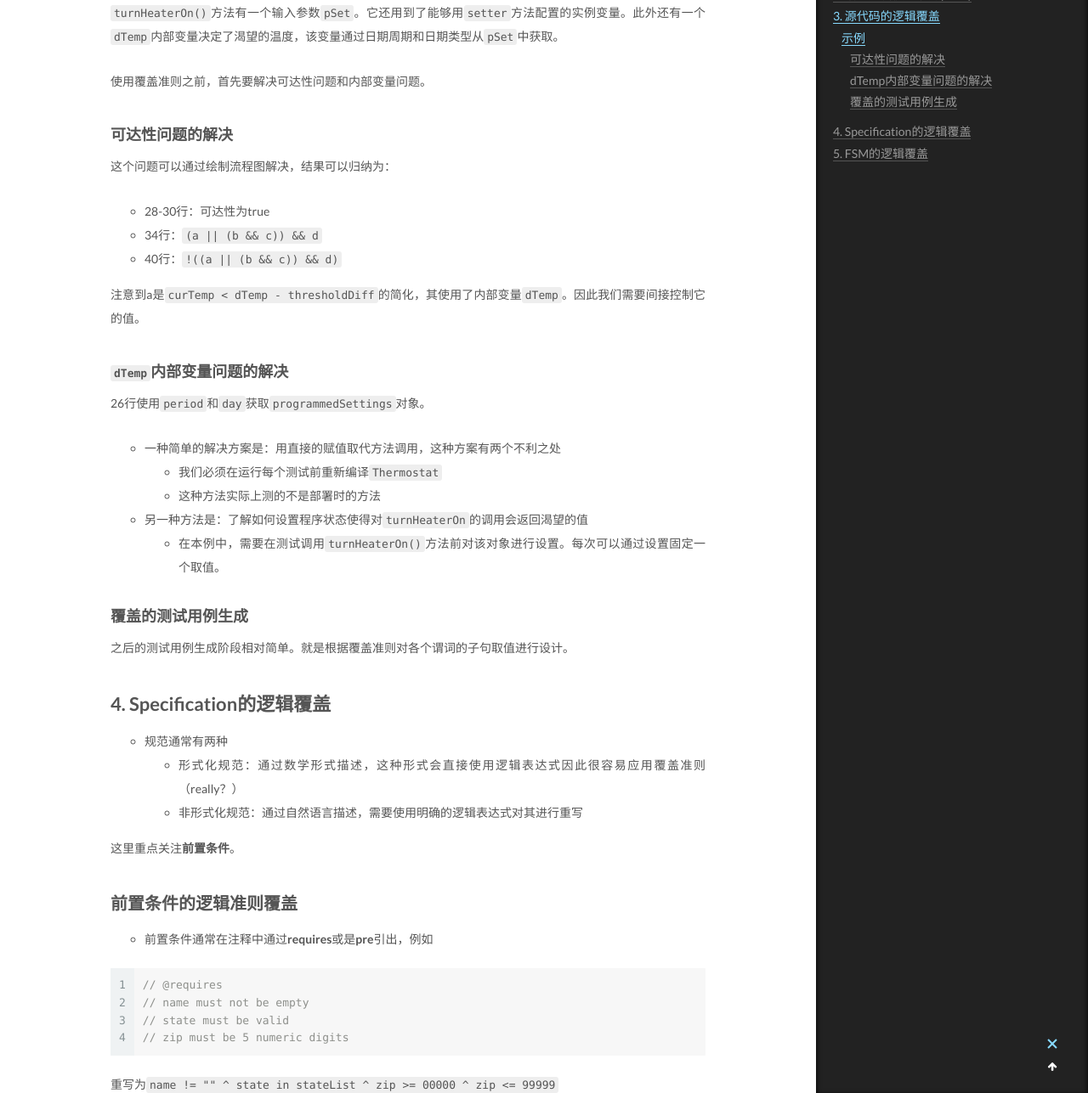
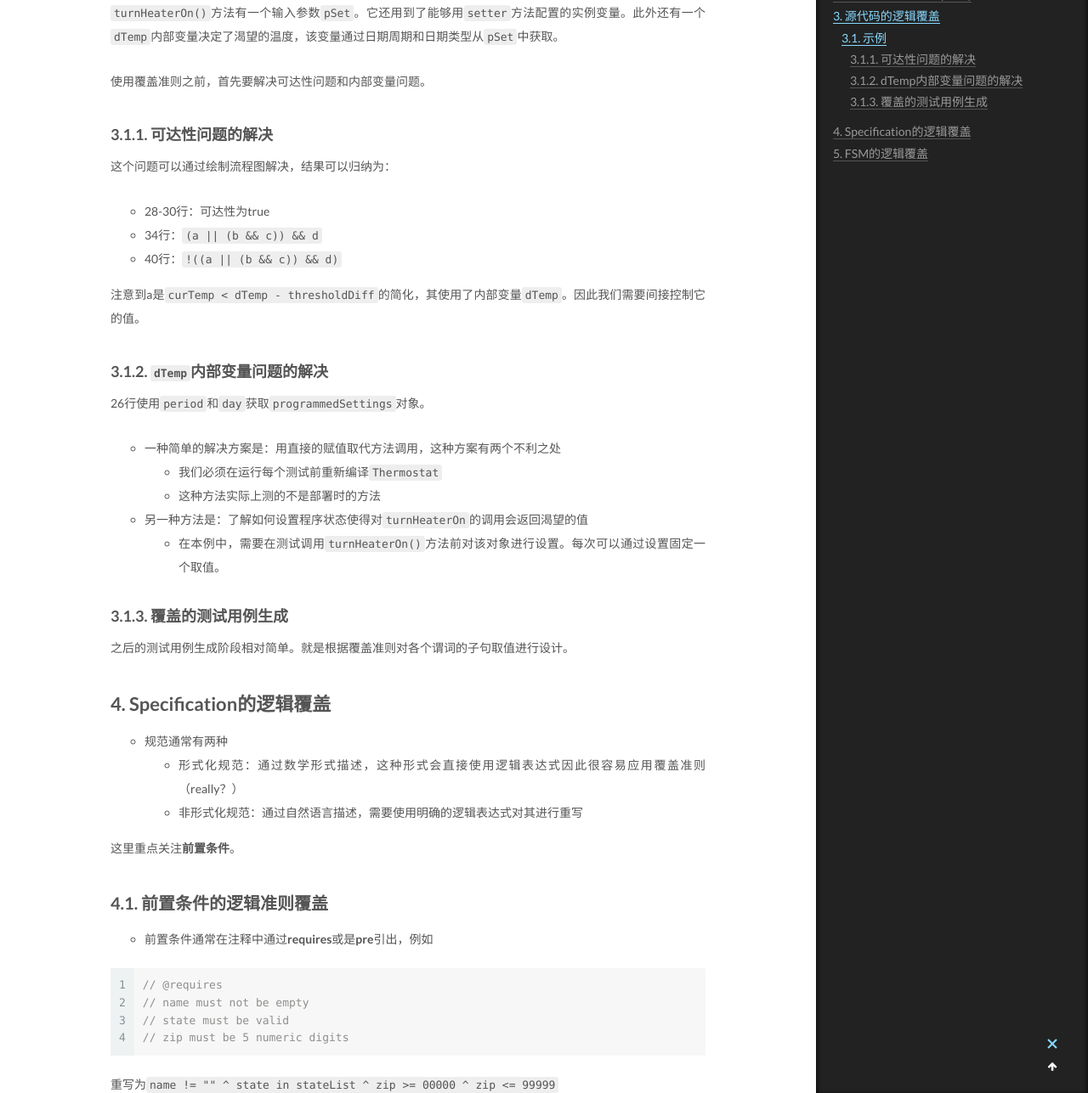
Before and after one commit to Willendless/willendless.github.io, a Jekyll site: the page built from _posts/2021-4-25-软件测试（三）.md, in a window 1280 px wide and 1400 px high, scrolled down 9205 px, cut to the strip 113-1400 px from the top of the window. Shown: the whole strip at 85% size. Built offline with Jekyll 4.4.1, drawn with Linux system fonts in a browser that asks for light colours; formulas are drawn with MathJax 3; comment, search, counter and statistics services are not loaded.

Commit message:
chore: add post section numbers

```diff
--- a/_posts/2021-4-25-软件测试（三）.md
+++ b/_posts/2021-4-25-软件测试（三）.md
@@ -254,7 +254,7 @@ n个子句，共有$2^n$种蕴含式，每种组合取或不取共有$2^{2^n}$
 4. 根据内部变量的求解结果求解可达约束条件（将内部变量相关的谓词使用上述求解结果替代）
 5. 根据覆盖准则求解测试用例
 
-### 示例
+### 3.1. 示例
 
 下面通过一个例子进行分析：
 
@@ -268,7 +268,7 @@ n个子句，共有$2^n$种蕴含式，每种组合取或不取共有$2^{2^n}$
 
 使用覆盖准则之前，首先要解决可达性问题和内部变量问题。
 
-#### 可达性问题的解决
+#### 3.1.1. 可达性问题的解决
 
 这个问题可以通过绘制流程图解决，结果可以归纳为：
 
@@ -278,7 +278,7 @@ n个子句，共有$2^n$种蕴含式，每种组合取或不取共有$2^{2^n}$
 
 注意到a是`curTemp < dTemp - thresholdDiff`的简化，其使用了内部变量`dTemp`。因此我们需要间接控制它的值。
 
-#### `dTemp`内部变量问题的解决
+#### 3.1.2. `dTemp`内部变量问题的解决
 
 26行使用`period`和`day`获取`programmedSettings`对象。
 
@@ -288,7 +288,7 @@ n个子句，共有$2^n$种蕴含式，每种组合取或不取共有$2^{2^n}$
 + 另一种方法是：了解如何设置程序状态使得对`turnHeaterOn`的调用会返回渴望的值
   + 在本例中，需要在测试调用`turnHeaterOn()`方法前对该对象进行设置。每次可以通过设置固定一个取值。
 
-#### 覆盖的测试用例生成
+#### 3.1.3. 覆盖的测试用例生成
 
 之后的测试用例生成阶段相对简单。就是根据覆盖准则对各个谓词的子句取值进行设计。
 
@@ -300,7 +300,7 @@ n个子句，共有$2^n$种蕴含式，每种组合取或不取共有$2^{2^n}$
 
 这里重点关注**前置条件**。
 
-### 前置条件的逻辑准则覆盖
+### 4.1. 前置条件的逻辑准则覆盖
 
 + 前置条件通常在注释中通过**requires**或是**pre**引出，例如
 
```
